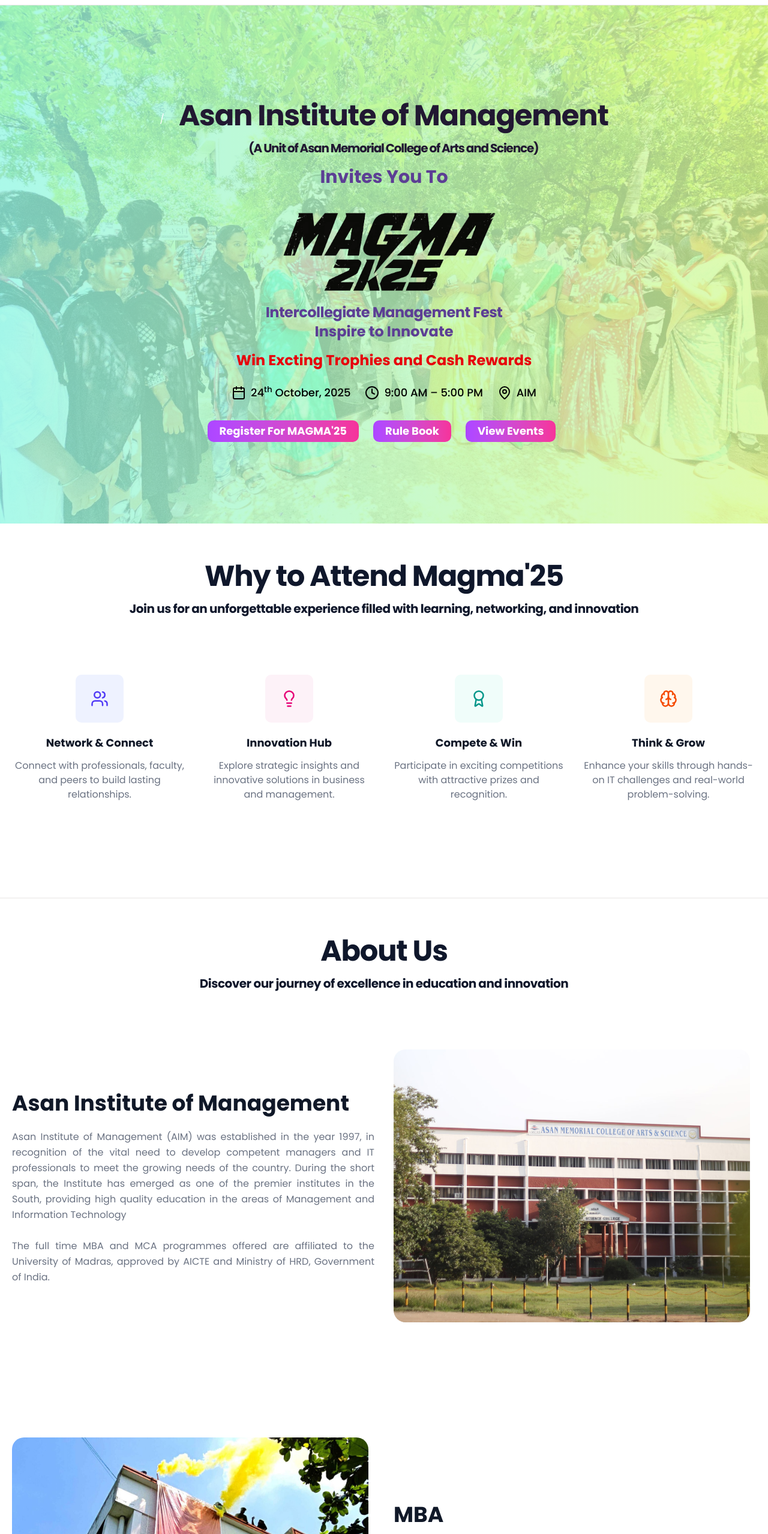
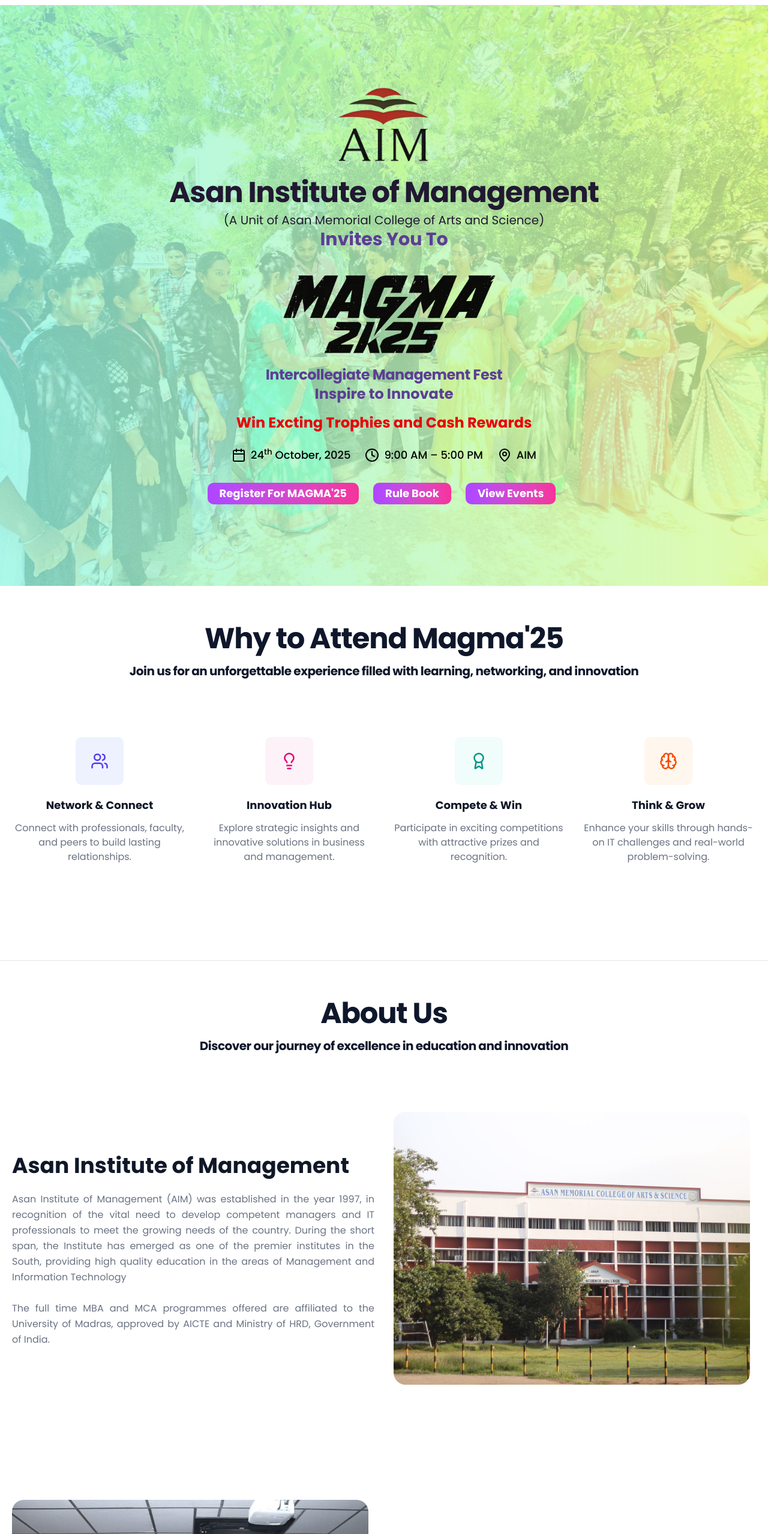
Before and after one commit to MrCoder2K/Magma2K25, a Next.js app: page / in a window 1280 px wide. Shown: the part 48-2606 px from the top of the page at 60% size. Built offline with nearby package versions, Linux system fonts and the light colour scheme.

Commit message:
Corrections 0.1

```diff
--- a/components/pages/About.tsx
+++ b/components/pages/About.tsx
@@ -32,13 +32,13 @@
                         <div className="w-full justify-start items-center gap-8 grid grid-cols-1 lg:grid-cols-2">
                             <img
                                 className="lg:order-1 order-2 lg:mx-0 mx-auto w-[594px] h-[455px] object-cover rounded-[20px] "
-                                src="/bg/Magma-bg-1.jpg"
+                                src="/bg/mba.jpg"
                                 alt="about Us image"
                             />
                             <div className="w-full flex-col justify-start lg:items-start items-center gap-10 inline-flex order-1 lg:order-2">
                                 <div className="w-full flex-col justify-start lg:items-start items-center gap-4 flex">
-                                    <h2 className="text-gray-900 text-4xl font-bold font-manrope leading-normal lg:text-start text-center">
-                                        MBA
+                                    <h2 className="text-gray-900 text-4xl font-bold font-manrope leading-normal md:text-nowrap lg:text-start text-center">
+                                       Master of Business Administration
                                     </h2>
                                     <p className="text-gray-500 text-base font-normal leading-relaxed text-justify">
                                         AIM offers a 2-year MBA Programme preparing students for a rewarding career in any walk of economic or social activity that calls for application of management. AIM seeks to develop young men and women into managerially competent, ethically sensitive and socially responsible professionals. The course is approved by All India Council for Technical Education (AICTE), Ministry of HRD, Government of India and have been affiliated to the University of Madras.
--- a/components/pages/Hero.tsx
+++ b/components/pages/Hero.tsx
@@ -54,21 +54,24 @@
         >
           <div>
             <div>
-               {/* <img
+              <img
                   src="/images/aim-logo.png"
                   alt="Asan logo"
-                  className="w-28 h-28 md:w-40 md:h-40 rounded-full object-contain bg-white p-0 py-12 mx-auto"
-                /> */}
+                  className="w-36 h-36 md:w-44 md:h-44 rounded object-contain bg-transaparent p-0 mx-auto py-6"
+                />
               <div className="flex flex-col md:flex-row items-center justify-center text-center gap-6">
-              /
-                <h1 className="text-2xl md:text-5xl font-black tracking-tight mt-4 md:mt-12" style={{ color: "#211832" }}>
-                  Asan Institute of Management
-                  <br />
-                  <p className="text-xl py-4">(A Unit of Asan Memorial College of Arts and Science)</p>
-                </h1>
+                <div className="mt-4 md:mt-0 text-center md:text-center">
+                  <h1 className="text-2xl md:text-5xl font-black tracking-tight text-[#211832]">
+                    Asan Institute of Management
+                  </h1>
+                  <p className="text-xl text-[#211832] mt-2">
+                    (A Unit of Asan Memorial College of Arts and Science)
+                  </p>
+                </div>
               </div>
+
             </div>
-            <div className="text-base md:text-3xl font-black capitalize" style={{ color: "#5C3E94" }}>
+            <div className="text-base md:text-3xl font-black capitalize mt-0" style={{ color: "#5C3E94" }}>
               Invites You to
             </div>
           </div>
```
Also changed, not shown: public/bg/mba.jpg (added).
